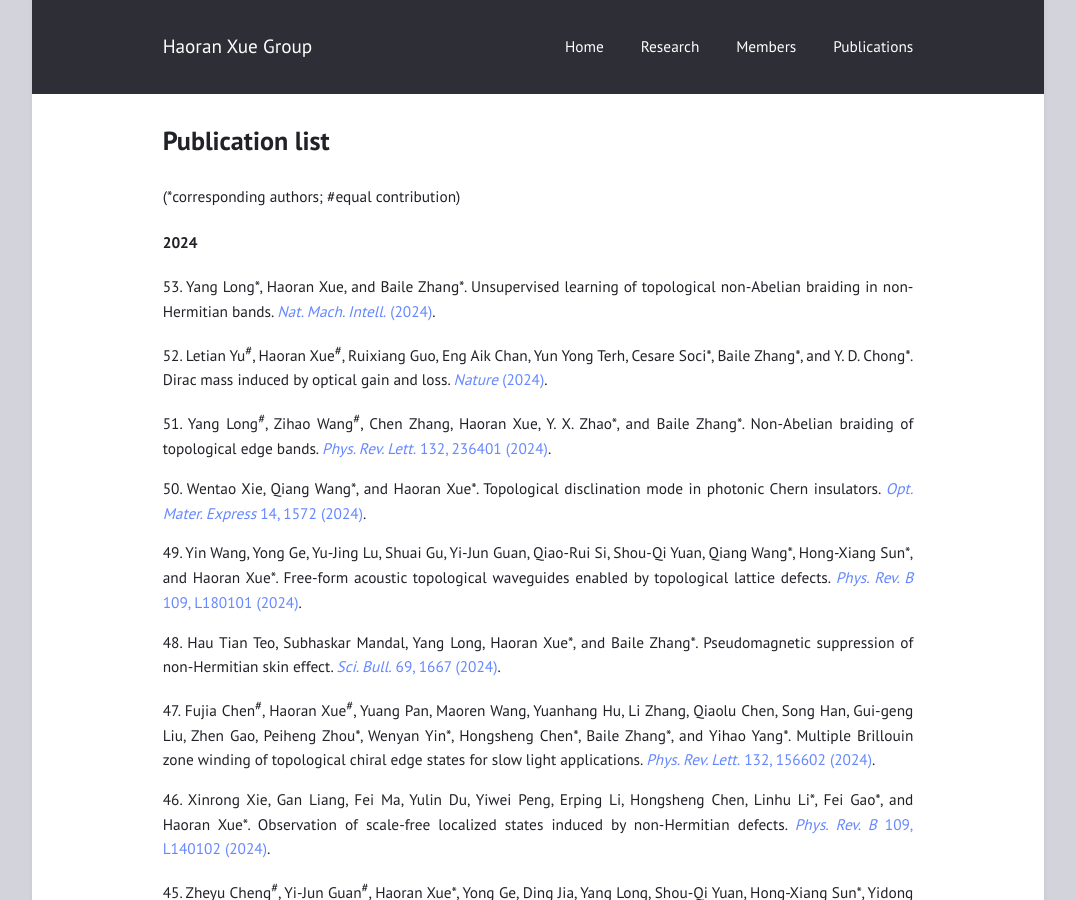
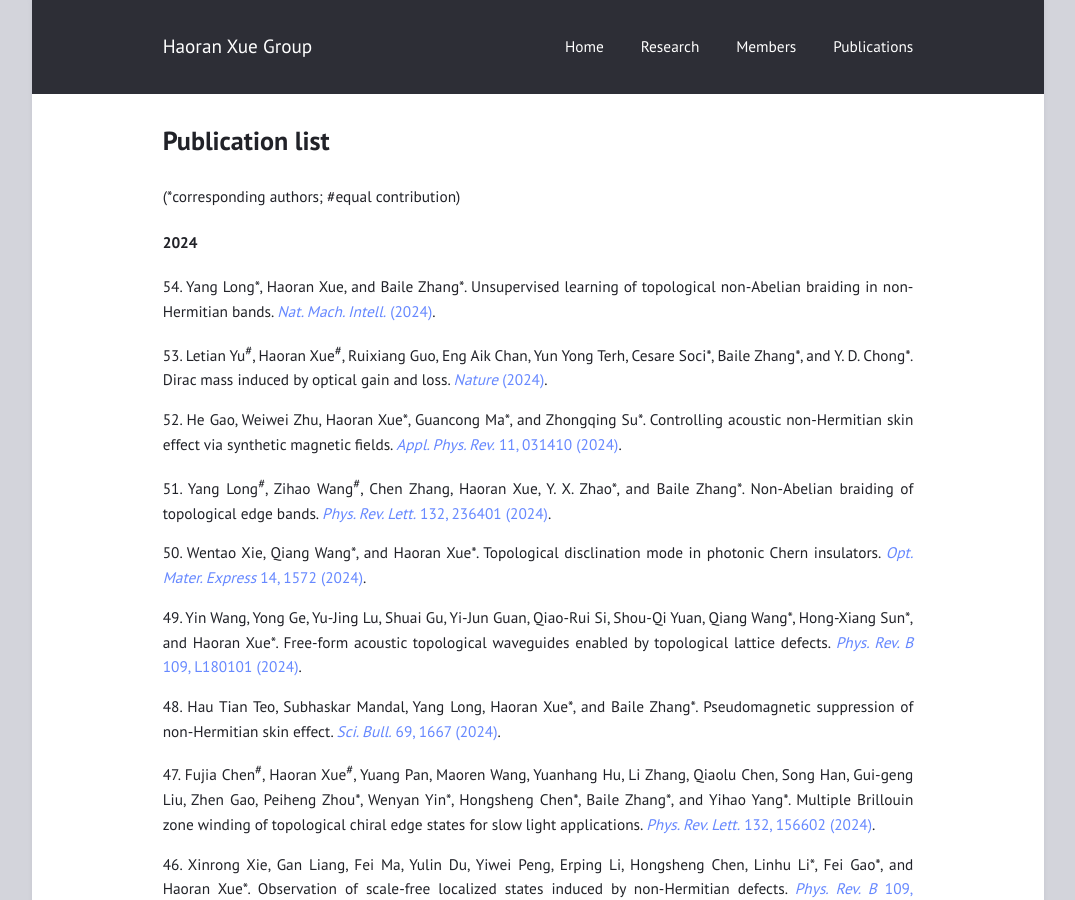
Before and after one commit to haoran-group/haoran-group.github.io, a Jekyll site: the page built from paper.md, in a window 1280 px wide and 900 px high. Shown: the whole window, without its empty margins (102-1177 px from the left). Built offline with Jekyll 4.4.1, drawn with Linux system fonts in a browser that asks for light colours.

Commit message:
Update paper.md

```diff
--- a/paper.md
+++ b/paper.md
@@ -7,9 +7,11 @@ title: Publication list
 
 #### 2024
 
-53\. Yang Long\*, Haoran Xue, and Baile Zhang\*. Unsupervised learning of topological non-Abelian braiding in non-Hermitian bands. [*Nat. Mach. Intell.* (2024)](https://doi.org/10.1038/s42256-024-00871-1).
+54\. Yang Long\*, Haoran Xue, and Baile Zhang\*. Unsupervised learning of topological non-Abelian braiding in non-Hermitian bands. [*Nat. Mach. Intell.* (2024)](https://doi.org/10.1038/s42256-024-00871-1).
 
-52\. Letian Yu<sup>#</sup>, Haoran Xue<sup>#</sup>, Ruixiang Guo, Eng Aik Chan, Yun Yong Terh, Cesare Soci\*, Baile Zhang\*, and Y. D. Chong\*. Dirac mass induced by optical gain and loss. [*Nature* (2024)](https://doi.org/10.1038/s41586-024-07664-x).
+53\. Letian Yu<sup>#</sup>, Haoran Xue<sup>#</sup>, Ruixiang Guo, Eng Aik Chan, Yun Yong Terh, Cesare Soci\*, Baile Zhang\*, and Y. D. Chong\*. Dirac mass induced by optical gain and loss. [*Nature* (2024)](https://doi.org/10.1038/s41586-024-07664-x).
+
+52\. He Gao, Weiwei Zhu, Haoran Xue\*, Guancong Ma\*, and Zhongqing Su\*. Controlling acoustic non-Hermitian skin effect via synthetic magnetic fields. [*Appl. Phys. Rev.* 11, 031410 (2024)](https://doi.org/10.1063/5.0213867).
 
 51\. Yang Long<sup>#</sup>, Zihao Wang<sup>#</sup>, Chen Zhang, Haoran Xue, Y. X. Zhao\*, and Baile Zhang\*. Non-Abelian braiding of topological edge bands. [*Phys. Rev. Lett.* 132, 236401 (2024)](https://doi.org/10.1103/PhysRevLett.132.236401).
 
```
